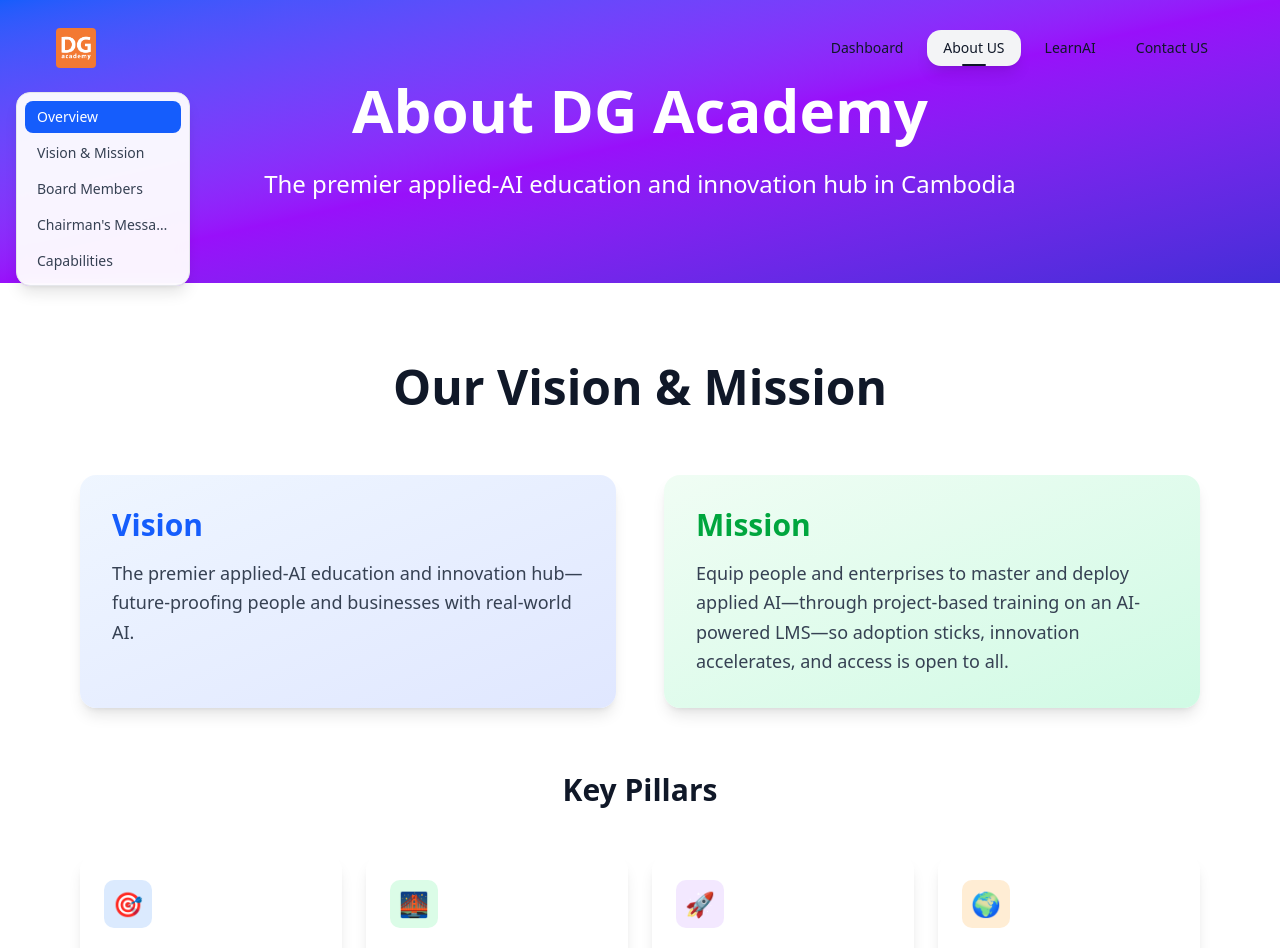
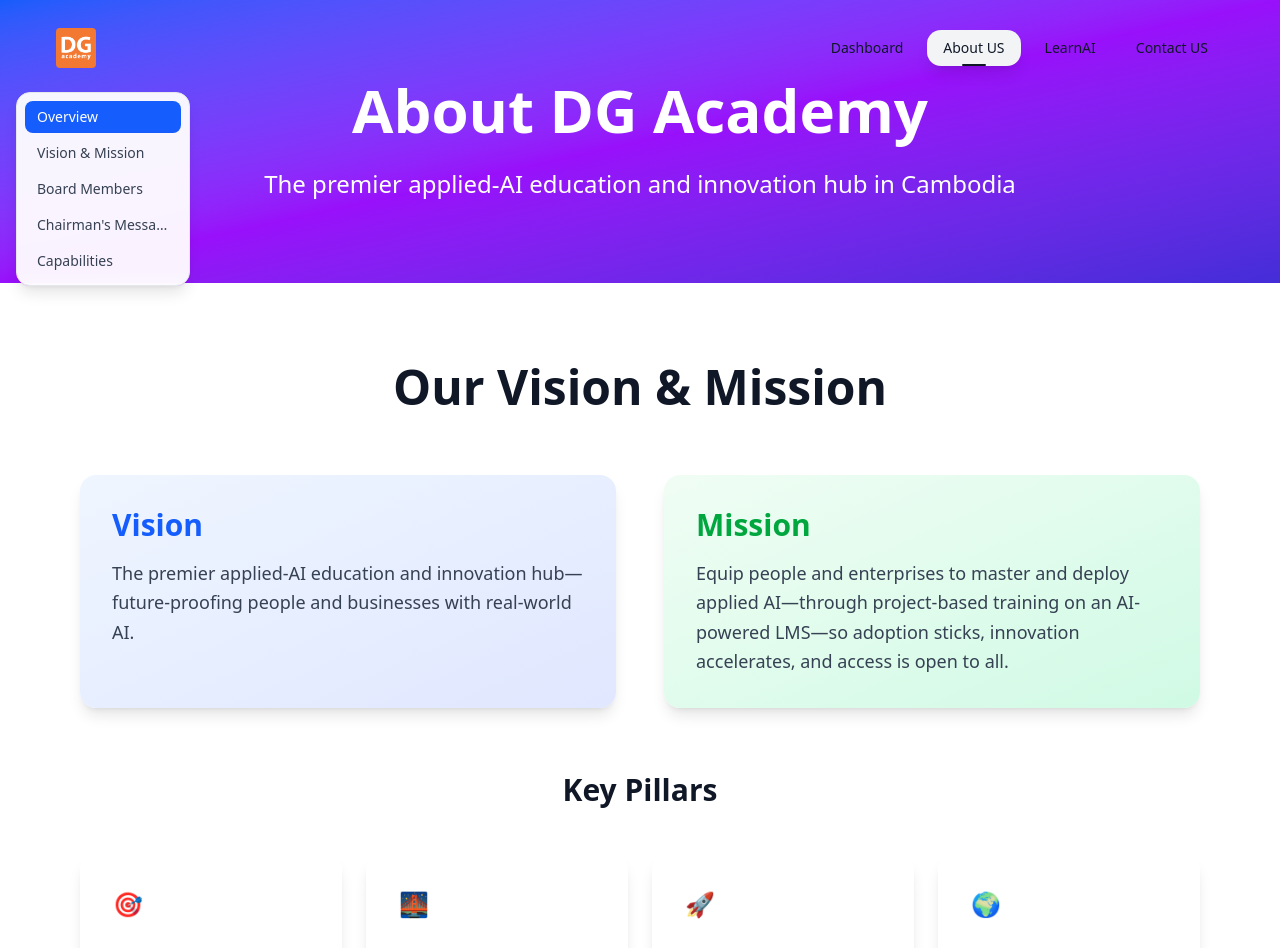
Before and after one commit to Ngo-seakyarith/dgdemy, a Next.js app: page /about in a window 1280 px wide. Shown: the top 948 px of the page. Built offline with nearby package versions, Linux system fonts and the light colour scheme.

Commit message:
rm bg-blue-100

```diff
--- a/src/components/AboutSection.tsx
+++ b/src/components/AboutSection.tsx
@@ -22,9 +22,9 @@
 }: AboutSectionProps) {
   const getColorClasses = (color: string) => {
     const colors = {
-      blue: "bg-blue-100 text-blue-600",
-      green: "bg-green-100 text-green-600",
-      purple: "bg-purple-100 text-purple-600"
+      blue: "text-blue-600",
+      green: "text-green-600",
+      purple: "text-purple-600"
     };
     return colors[color as keyof typeof colors] || colors.blue;
   };
--- a/src/components/VisionMissionSection.tsx
+++ b/src/components/VisionMissionSection.tsx
@@ -32,7 +32,7 @@
 
         <div className="grid md:grid-cols-2 lg:grid-cols-4 gap-6">
           <div className="bg-white rounded-xl shadow-lg p-6 hover:shadow-xl transition-shadow">
-            <div className="w-12 h-12 bg-blue-100 rounded-lg flex items-center justify-center mb-4">
+            <div className="w-12 h-12 rounded-lg flex items-center justify-center mb-4">
               <span className="text-2xl">🎯</span>
             </div>
             <h4 className="text-xl font-semibold text-gray-900 mb-3">Skills that matter</h4>
@@ -40,7 +40,7 @@
           </div>
 
           <div className="bg-white rounded-xl shadow-lg p-6 hover:shadow-xl transition-shadow">
-            <div className="w-12 h-12 bg-green-100 rounded-lg flex items-center justify-center mb-4">
+            <div className="w-12 h-12 rounded-lg flex items-center justify-center mb-4">
               <span className="text-2xl">🌉</span>
             </div>
             <h4 className="text-xl font-semibold text-gray-900 mb-3">Bridge to industry</h4>
@@ -48,7 +48,7 @@
           </div>
 
           <div className="bg-white rounded-xl shadow-lg p-6 hover:shadow-xl transition-shadow">
-            <div className="w-12 h-12 bg-purple-100 rounded-lg flex items-center justify-center mb-4">
+            <div className="w-12 h-12 rounded-lg flex items-center justify-center mb-4">
               <span className="text-2xl">🚀</span>
             </div>
             <h4 className="text-xl font-semibold text-gray-900 mb-3">Drive adoption</h4>
@@ -56,7 +56,7 @@
           </div>
 
           <div className="bg-white rounded-xl shadow-lg p-6 hover:shadow-xl transition-shadow">
-            <div className="w-12 h-12 bg-orange-100 rounded-lg flex items-center justify-center mb-4">
+            <div className="w-12 h-12 rounded-lg flex items-center justify-center mb-4">
               <span className="text-2xl">🌍</span>
             </div>
             <h4 className="text-xl font-semibold text-gray-900 mb-3">Access for everyone</h4>
```
